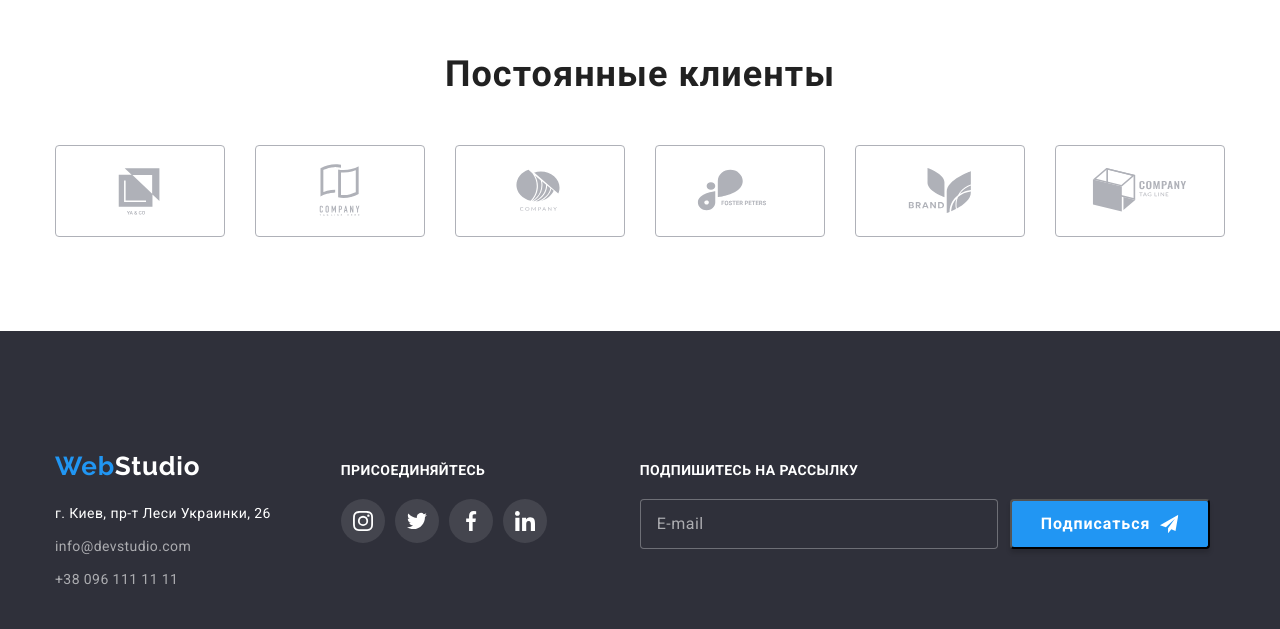
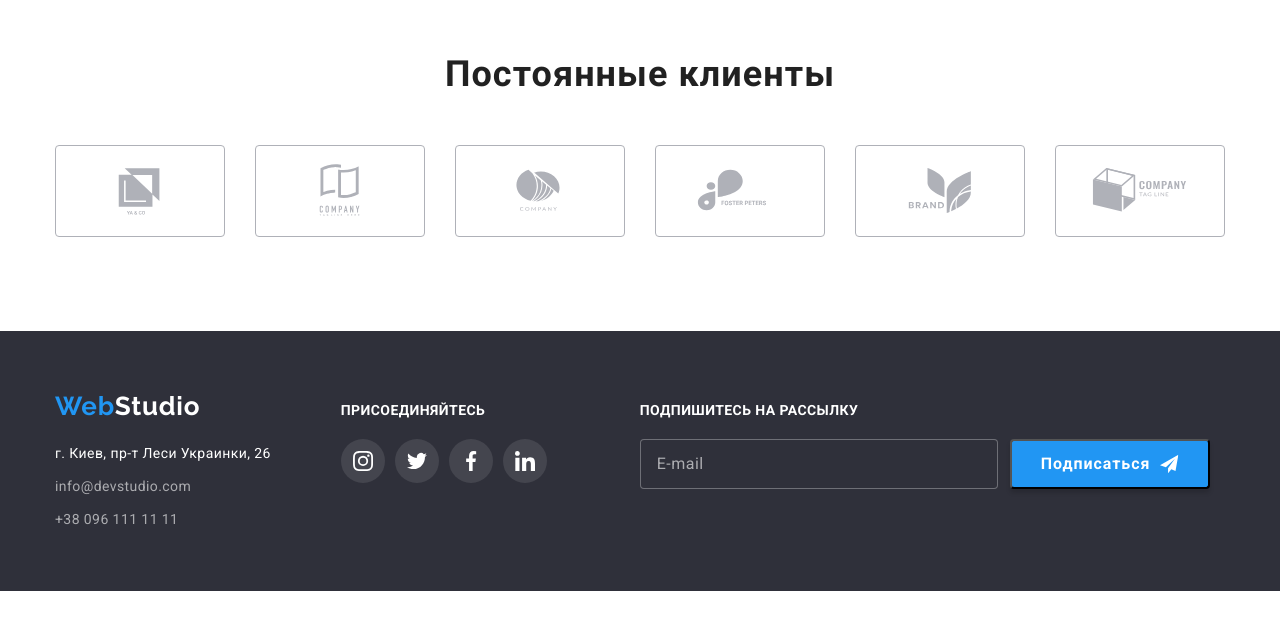
Before and after one commit to Svitlana-Lukachyk/goit-markup-hw-06, a plain HTML site: page index.html in a window 1280 px wide. Shown: the part 2350-2979 px from the top of the page. After the commit the page ends 2941 px from the top, so only its background shows below. Drawn offline with nearby package versions, Linux system fonts and the light colour scheme.

Commit message:
Добавляє правки по ДЗ від ментора

```diff
--- a/css/style.css
+++ b/css/style.css
@@ -963,9 +963,6 @@ flex-wrap: wrap;
     display: inline-flex;
     justify-content: center;
     align-items: center;
-    margin-top: 72px;
-    margin-bottom: 94px;
-
     padding: 0;
 }
 
```
